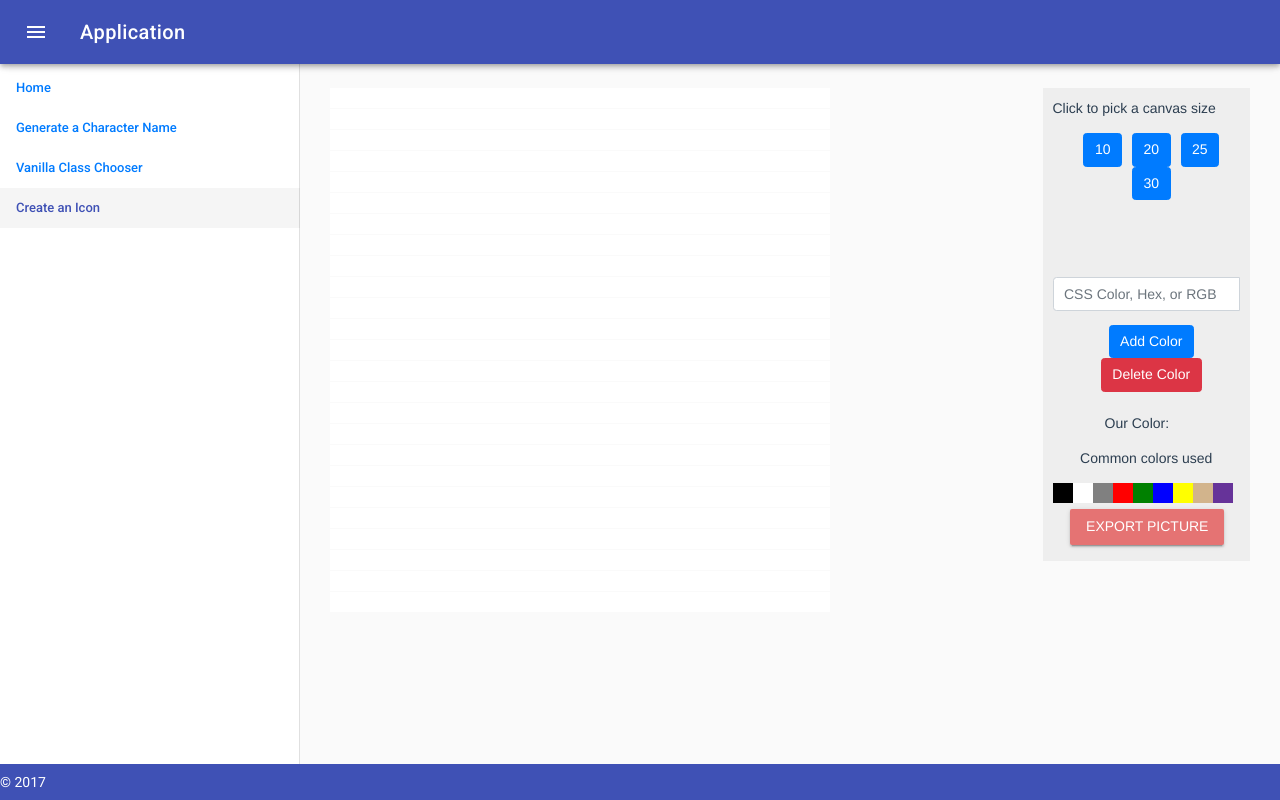
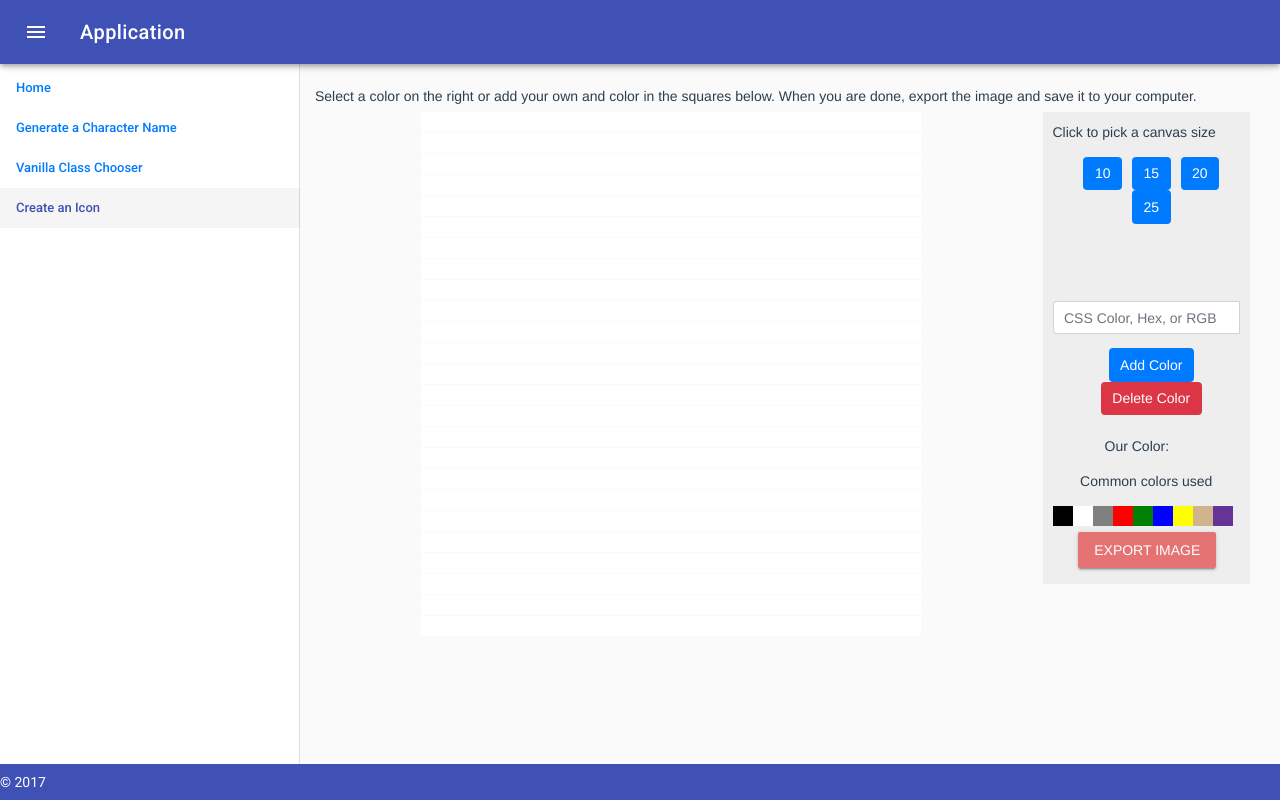
Before and after one commit to riderjensen/vue-final, a Vue app: page /#/pixel in a window 1280 px wide. Built offline with nearby package versions, Linux system fonts and the light colour scheme.

Commit message:
Creation working, need to delete old canvas when making new one

```diff
--- a/src/App.vue
+++ b/src/App.vue
@@ -83,6 +83,7 @@ export default {
   -moz-osx-font-smoothing: grayscale;
   text-align: center;
   color: #2c3e50;
+  /* line-height: 1.4; */
 }
 
 a {
@@ -96,4 +97,5 @@ a.router-link-exact-active {
 a.router-link-exact-active div {
   background-color: #f5f5f5;
 }
+
 </style>
--- a/src/components/Sidebar.vue
+++ b/src/components/Sidebar.vue
@@ -4,9 +4,9 @@
 		  <p class="text-center">Click to pick a canvas size</p>
 		<p class="text-center">
 		<button class="btn btn-primary" @click="$emit('pixelNum', 10)">10</button>
+		<button class="btn btn-primary" @click="$emit('pixelNum', 15)">15</button>
 		<button class="btn btn-primary" @click="$emit('pixelNum', 20)">20</button>
 		<button class="btn btn-primary" @click="$emit('pixelNum', 25)">25</button>
-		<button class="btn btn-primary" @click="$emit('pixelNum', 30)">30</button>
 		</p>
 		<br />
 	</div>
@@ -26,26 +26,46 @@
 			<CommonColor :smallColor="index" v-on:sendsmallcolor="setColor" />
 		</div>
 	</div>
-	<v-dialog
+
+    <v-dialog
       v-model="dialog"
-      :style="{maxWidth: squareGrid}"
+      width="500"
     >
       <v-btn
         slot="activator"
         color="red lighten-2"
         dark
-		@click="exportImg"
+		@click="exportImg()"
       >
-        Export Picture
+        Export Image
       </v-btn>
 
-      <v-card >
+      <v-card>
+        <v-card-title
+          class="headline grey lighten-2"
+          primary-title
+        >
+          Export Image
+        </v-card-title>
 
         <v-card-text id="ourPicHere">
+               </v-card-text>
 
-        </v-card-text>
+        <v-divider></v-divider>
+
+        <v-card-actions>
+          <v-spacer></v-spacer>
+          <v-btn
+            color="primary"
+            flat
+            @click="dialog = false; removePic;"
+          >
+            Close
+          </v-btn>
+        </v-card-actions>
       </v-card>
     </v-dialog>
+
   </div>
 </template>
 
@@ -97,7 +117,8 @@ export default {
 			})
 
 			}
-		}
+		},
+
 	}
 </script>
 
--- a/src/views/Pixel.vue
+++ b/src/views/Pixel.vue
@@ -3,9 +3,9 @@
 	<link rel="stylesheet" href="../bootstrap.css">
 	<div class="container-fluid">
 	<div class="row">
+		<h6>Select a color on the right or add your own and color in the squares below. When you are done, export the image and save it to your computer.</h6>
 		<div class="col-sm-9">
-
-					<div id="myTestHere" :style="{width: getwidth()}">
+					<div id="myTestHere" :style="{width: getwidth()}" style="margin: auto;">
 					<div v-for="index in squareGrid" :key="index">
 							<div v-for="index in squareGrid" :key="index">
 								<PixelBlock v-bind:color="currentColor" class="block"></PixelBlock>
```
